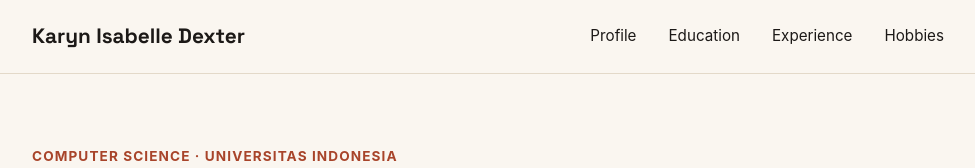
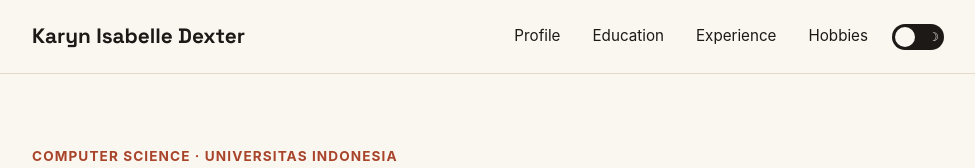
Before and after one commit to karyndextuy/myportofolio, a Django app: template templates/index.html in a window 1280 px wide. Shown: the top 168 px of the page, without its empty margins (152-1127 px from the left). Run offline with Django 5.2, Linux system fonts and the light colour scheme; the template is opened without the code that fills it, so the values that code supplies are empty.

Commit message:
penambahan kreatifitas light dan dark mode

```diff
--- a/static/css/style.css
+++ b/static/css/style.css
@@ -39,7 +53,15 @@ h1, .brand {
     display: flex;
     justify-content: space-between;
     align-items: center;
+    flex-wrap: wrap;
+    gap: 1rem;
     padding: 1.25rem 1.5rem;
+}
+
+.header-controls {
+    display: flex;
+    align-items: center;
+    gap: 1.5rem;
 }
 
 .brand {
@@ -58,6 +80,56 @@ h1, .brand {
     color: var(--ink);
     text-decoration: none;
     font-size: 0.95rem;
+}
+
+.theme-toggle-input {
+    position: absolute;
+    width: 1px;
+    height: 1px;
+    opacity: 0;
+    pointer-events: none;
+}
+
+.theme-toggle-label {
+    position: relative;
+    display: inline-flex;
+    align-items: center;
+    justify-content: space-between;
+    width: 52px;
+    height: 26px;
+    padding: 0 5px;
+    background-color: var(--ink);
+    border-radius: 999px;
+    cursor: pointer;
+    transition: background-color 0.3s ease;
+}
+
+.theme-toggle-icon {
+    position: relative;
+    z-index: 1;
+    font-size: 0.75rem;
+    line-height: 1;
+    color: var(--paper);
+}
+
+.theme-toggle-ball {
+    position: absolute;
+    top: 3px;
+    left: 3px;
+    width: 20px;
+    height: 20px;
+    border-radius: 50%;
+    background-color: var(--paper);
+    transition: transform 0.3s ease;
+}
+
+.theme-toggle-input:checked + .theme-toggle-label .theme-toggle-ball {
+    transform: translateX(26px);
+}
+
+.theme-toggle-input:focus-visible + .theme-toggle-label {
+    outline: 2px solid var(--accent);
+    outline-offset: 2px;
 }
 
 .hero {
--- a/templates/index.html
+++ b/templates/index.html
@@ -13,12 +13,22 @@
     <header class="site-header">
         <div class="container">
             <a href="#profile" class="brand">Karyn Isabelle Dexter</a>
+            <div class="header-controls">
                 <nav>
                     <a href="#profile">Profile</a>
                     <a href="#education">Education</a>
                     <a href="#experience">Experience</a>
                     <a href="#hobbies">Hobbies</a>
                 </nav>
+                <div class="theme-toggle-wrap">
+                    <input type="checkbox" id="theme-toggle" class="theme-toggle-input">
+                    <label for="theme-toggle" class="theme-toggle-label" aria-label="Toggle dark mode">
+                        <span class="theme-toggle-icon" aria-hidden="true">&#9728;</span>
+                        <span class="theme-toggle-ball"></span>
+                        <span class="theme-toggle-icon" aria-hidden="true">&#9789;</span>
+                    </label>
+                </div>
+            </div>
         </div>
     </header>
 
```
Also changed, not shown: other parts of static/css/style.css (+28 -6 lines), .claude/settings.json (added). Lines whose indentation alone changed are shown as unchanged.
